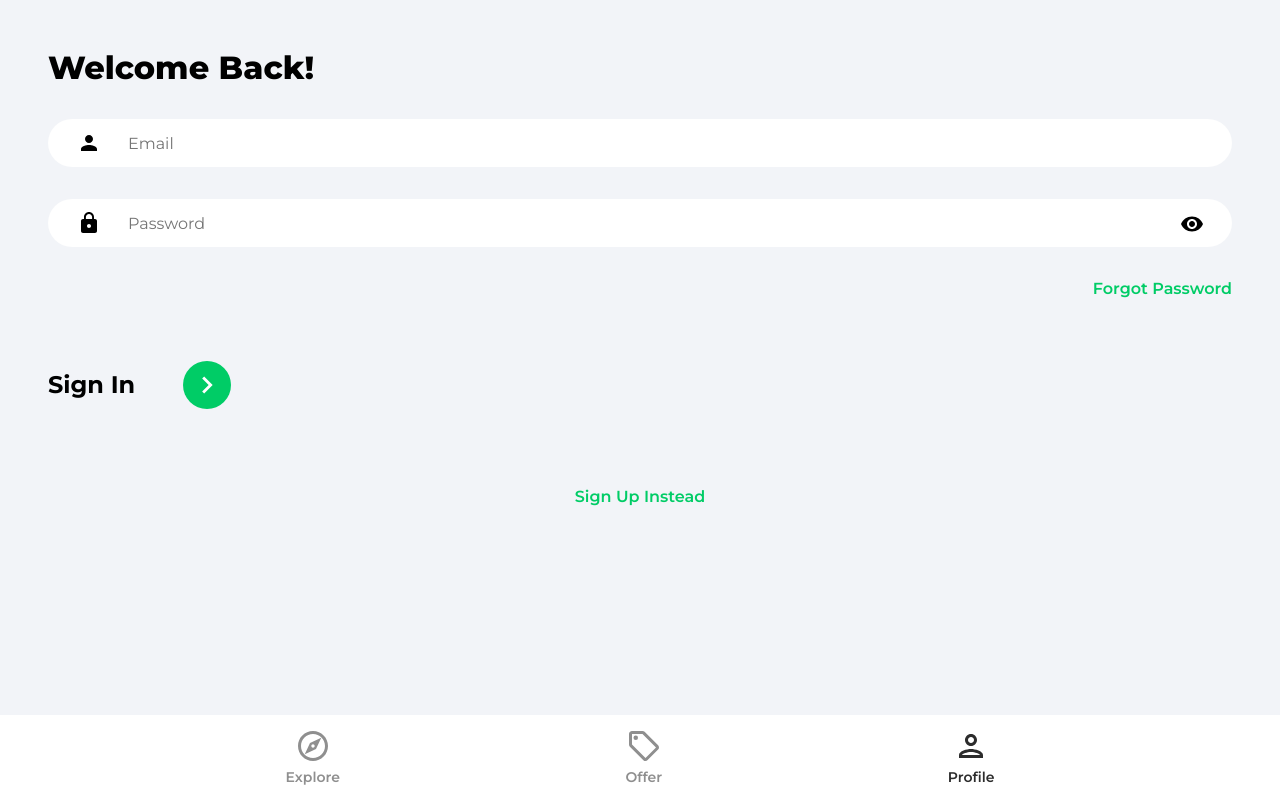
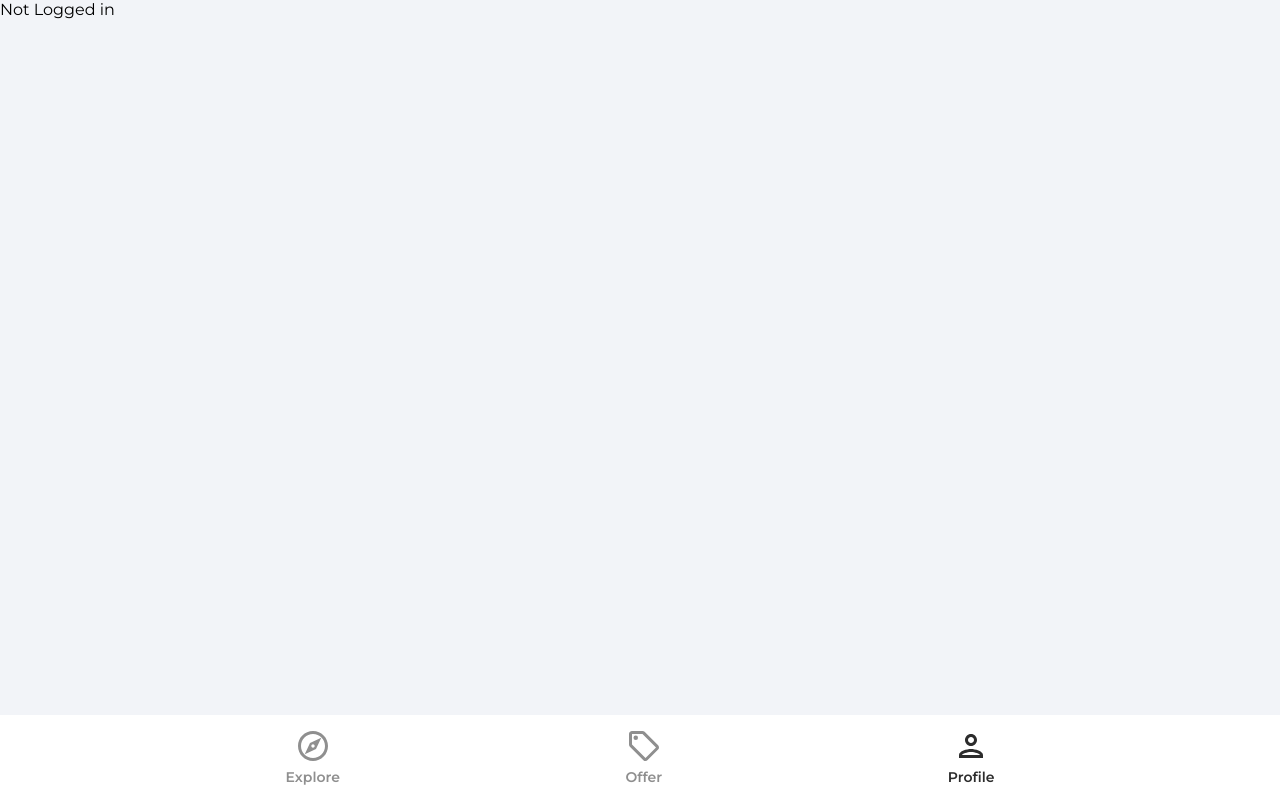
Before and after one commit to kraverken/residence-marketplace, a React (Create React App) app: page /profile in a window 1280 px wide. Built offline with nearby package versions, Linux system fonts and the light colour scheme.

Commit message:
feat: Profile page initial setup

```diff
--- a/src/App.js
+++ b/src/App.js
@@ -14,7 +14,7 @@
         <Routes>
           <Route path="/" element={<Explore />} />
           <Route path="/offers" element={<Offers />} />
-          <Route path="/profile" element={<SignIn />} />
+          <Route path="/profile" element={<Profile />} />
           <Route path="/sign-in" element={<SignIn />} />
           <Route path="/sign-up" element={<SignUp />} />
           <Route path="/forgot-password" element={<ForgotPassword />} />
--- a/src/pages/Profile.jsx
+++ b/src/pages/Profile.jsx
@@ -1,9 +1,15 @@
+import { useState, useEffect } from "react";
+import { getAuth } from "firebase/auth";
+
 function Profile() {
-  return (
-    <div>
-      <h1>Profile</h1>
-    </div>
-  );
+  const [user, setUser] = useState(null);
+  const auth = getAuth();
+
+  useEffect(() => {
+    setUser(auth.currentUser);
+  }, []);
+
+  return user ? <h1>{user.displayName}</h1> : "Not Logged in";
 }
 
 export default Profile;
```
